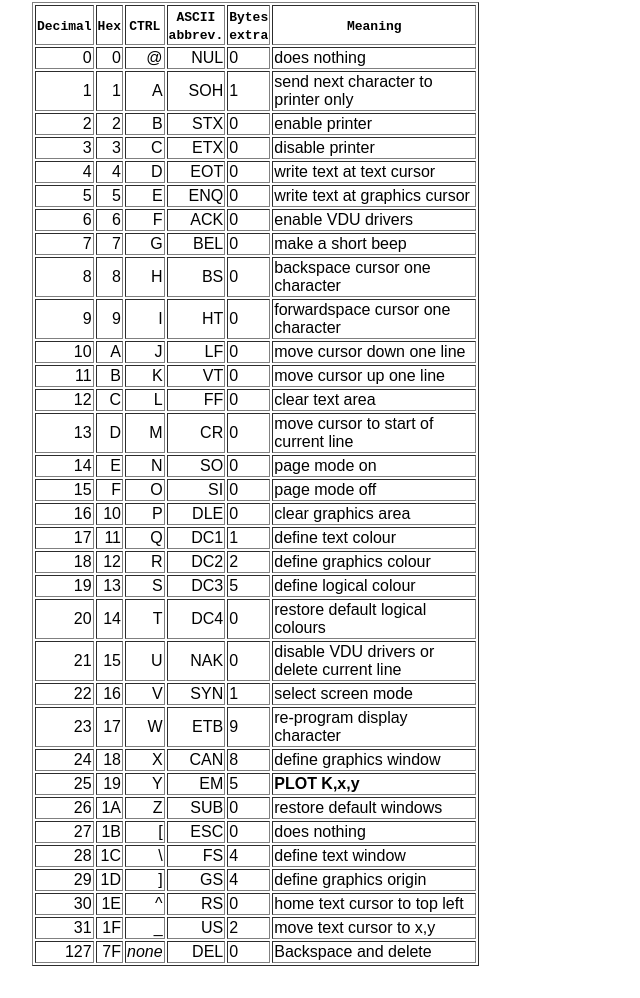
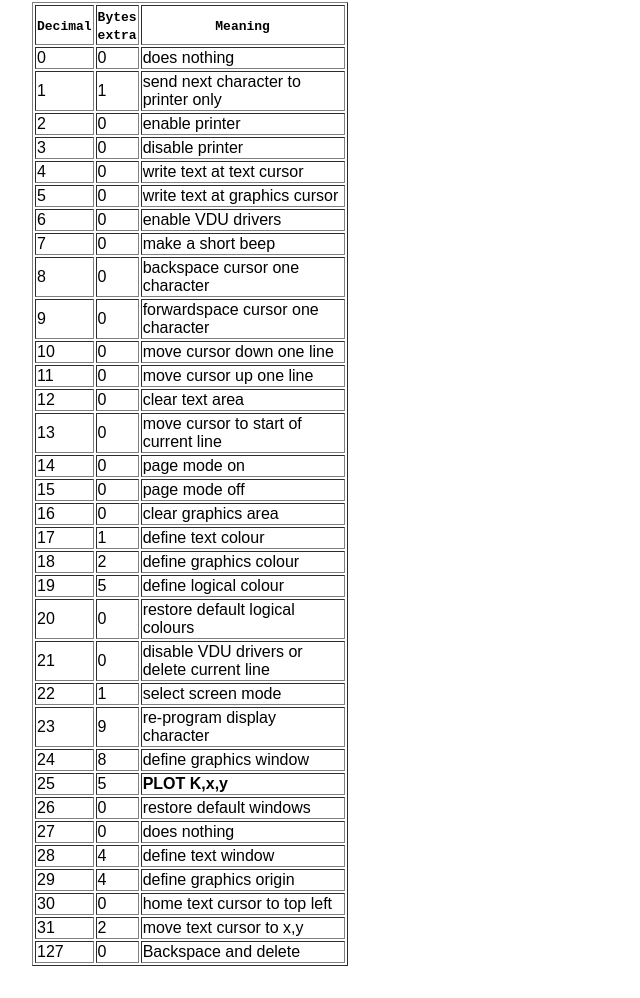
Before and after one commit to 8bitkick/8bitkick.github.io, a plain HTML site: page vdu/index.html in a window 1280 px wide. Shown: the part 458-1456 px from the top of the page, without its empty margins (0-640 px from the left). Drawn offline with Linux system fonts and the light colour scheme.

Commit message:
Improve table formatting

```diff
--- a/vdu/index.html
+++ b/vdu/index.html
@@ -7,6 +7,13 @@
   input, pre{
     background:#ddd;
     padding: 16px;
+  }
+
+  #lookup tr td:nth-child(2), #lookup th:nth-child(2),
+  #lookup tr td:nth-child(3), #lookup th:nth-child(3),
+  #lookup tr td:nth-child(4), #lookup th:nth-child(4)
+  {
+    display: none;
   }
 
 </style>
@@ -21,209 +28,209 @@
 
   <h2>VDU code summary</h2>
   <a href="https://central.kaserver5.org/Kasoft/Typeset/BBC/Ch34.html">Source: https://central.kaserver5.org/Kasoft/Typeset/BBC/Ch34.html</a>
-  <p></p><table border="1">
+  <p></p><table id="lookup" border="1">
     <tr><th align="left" width="12"><strong><tt>Decimal</tt></strong>
     </th><th width="16"><strong><tt>Hex</tt></strong>
     </th><th width="7"><strong><tt>CTRL</tt></strong>
     </th><th width="25"><strong><tt>ASCII abbrev.</tt></strong>
     </th><th width="7"><strong><tt>Bytes extra</tt></strong>
     </th><th width="200"><strong><tt>Meaning</tt></strong>
-    </th></tr><tr><td align="right">0
-    </td><td align="right">0
-    </td><td align="right">@
-    </td><td align="right">NUL
+    </th></tr><tr><td>0
+    </td><td>0
+    </td><td>@
+    </td><td>NUL
     </td><td>0
     </td><td>does nothing
-    </td></tr><tr><td align="right">1
-    </td><td align="right">1
-    </td><td align="right">A
-    </td><td align="right">SOH
+    </td></tr><tr><td>1
+    </td><td>1
+    </td><td>A
+    </td><td>SOH
     </td><td>1
     </td><td>send next character to printer only
-    </td></tr><tr><td align="right">2
-    </td><td align="right">2
-    </td><td align="right">B
-    </td><td align="right">STX
+    </td></tr><tr><td>2
+    </td><td>2
+    </td><td>B
+    </td><td>STX
     </td><td>0
     </td><td>enable printer
-    </td></tr><tr><td align="right">3
-    </td><td align="right">3
-    </td><td align="right">C
-    </td><td align="right">ETX
+    </td></tr><tr><td>3
+    </td><td>3
+    </td><td>C
+    </td><td>ETX
     </td><td>0
     </td><td>disable printer
-    </td></tr><tr><td align="right">4
-    </td><td align="right">4
-    </td><td align="right">D
-    </td><td align="right">EOT
+    </td></tr><tr><td>4
+    </td><td>4
+    </td><td>D
+    </td><td>EOT
     </td><td>0
     </td><td>write text at text cursor
-    </td></tr><tr><td align="right">5
-    </td><td align="right">5
-    </td><td align="right">E
-    </td><td align="right">ENQ
+    </td></tr><tr><td>5
+    </td><td>5
+    </td><td>E
+    </td><td>ENQ
     </td><td>0
     </td><td>write text at graphics cursor
-    </td></tr><tr><td align="right">6
-    </td><td align="right">6
-    </td><td align="right">F
-    </td><td align="right">ACK
+    </td></tr><tr><td>6
+    </td><td>6
+    </td><td>F
+    </td><td>ACK
     </td><td>0
     </td><td>enable VDU drivers
-    </td></tr><tr><td align="right">7
-    </td><td align="right">7
-    </td><td align="right">G
-    </td><td align="right">BEL
+    </td></tr><tr><td>7
+    </td><td>7
+    </td><td>G
+    </td><td>BEL
     </td><td>0
     </td><td>make a short beep
-    </td></tr><tr><td align="right">8
-    </td><td align="right">8
-    </td><td align="right">H
-    </td><td align="right">BS
+    </td></tr><tr><td>8
+    </td><td>8
+    </td><td>H
+    </td><td>BS
     </td><td>0
     </td><td>backspace cursor one character
-    </td></tr><tr><td align="right">9
-    </td><td align="right">9
-    </td><td align="right">I
-    </td><td align="right">HT
+    </td></tr><tr><td>9
+    </td><td>9
+    </td><td>I
+    </td><td>HT
     </td><td>0
     </td><td>forwardspace cursor one character
-    </td></tr><tr><td align="right">10
-    </td><td align="right">A
-    </td><td align="right">J
-    </td><td align="right">LF
+    </td></tr><tr><td>10
+    </td><td>A
+    </td><td>J
+    </td><td>LF
     </td><td>0
     </td><td>move cursor down one line
-    </td></tr><tr><td align="right">11
-    </td><td align="right">B
-    </td><td align="right">K
-    </td><td align="right">VT
+    </td></tr><tr><td>11
+    </td><td>B
+    </td><td>K
+    </td><td>VT
     </td><td>0
     </td><td>move cursor up one line
-    </td></tr><tr><td align="right">12
-    </td><td align="right">C
-    </td><td align="right">L
-    </td><td align="right">FF
+    </td></tr><tr><td>12
+    </td><td>C
+    </td><td>L
+    </td><td>FF
     </td><td>0
     </td><td>clear text area
-    </td></tr><tr><td align="right">13
-    </td><td align="right">D
-    </td><td align="right">M
-    </td><td align="right">CR
+    </td></tr><tr><td>13
+    </td><td>D
+    </td><td>M
+    </td><td>CR
     </td><td>0
     </td><td>move cursor to start of current line
-    </td></tr><tr><td align="right">14
-    </td><td align="right">E
-    </td><td align="right">N
-    </td><td align="right">SO
+    </td></tr><tr><td>14
+    </td><td>E
+    </td><td>N
+    </td><td>SO
     </td><td>0
     </td><td>page mode on
-    </td></tr><tr><td align="right">15
-    </td><td align="right">F
-    </td><td align="right">O
-    </td><td align="right">SI
+    </td></tr><tr><td>15
+    </td><td>F
+    </td><td>O
+    </td><td>SI
     </td><td>0
     </td><td>page mode off
-    </td></tr><tr><td align="right">16
-    </td><td align="right">10
-    </td><td align="right">P
-    </td><td align="right">DLE
+    </td></tr><tr><td>16
+    </td><td>10
+    </td><td>P
+    </td><td>DLE
     </td><td>0
     </td><td>clear graphics area
-    </td></tr><tr><td align="right">17
-    </td><td align="right">11
-    </td><td align="right">Q
-    </td><td align="right">DC1
+    </td></tr><tr><td>17
+    </td><td>11
+    </td><td>Q
+    </td><td>DC1
     </td><td>1
     </td><td>define text colour
-    </td></tr><tr><td align="right">18
-    </td><td align="right">12
-    </td><td align="right">R
-    </td><td align="right">DC2
+    </td></tr><tr><td>18
+    </td><td>12
+    </td><td>R
+    </td><td>DC2
     </td><td>2
     </td><td>define graphics colour
-    </td></tr><tr><td align="right">19
-    </td><td align="right">13
-    </td><td align="right">S
-    </td><td align="right">DC3
+    </td></tr><tr><td>19
+    </td><td>13
+    </td><td>S
+    </td><td>DC3
     </td><td>5
     </td><td>define logical colour
-    </td></tr><tr><td align="right">20
-    </td><td align="right">14
-    </td><td align="right">T
-    </td><td align="right">DC4
+    </td></tr><tr><td>20
+    </td><td>14
+    </td><td>T
+    </td><td>DC4
     </td><td>0
     </td><td>restore default logical colours
-    </td></tr><tr><td align="right">21
-    </td><td align="right">15
-    </td><td align="right">U
-    </td><td align="right">NAK
+    </td></tr><tr><td>21
+    </td><td>15
+    </td><td>U
+    </td><td>NAK
     </td><td>0
     </td><td>disable VDU drivers or delete current line
-    </td></tr><tr><td align="right">22
-    </td><td align="right">16
-    </td><td align="right">V
-    </td><td align="right">SYN
+    </td></tr><tr><td>22
+    </td><td>16
+    </td><td>V
+    </td><td>SYN
     </td><td>1
     </td><td>select screen mode
-    </td></tr><tr><td align="right">23
-    </td><td align="right">17
-    </td><td align="right">W
-    </td><td align="right">ETB
+    </td></tr><tr><td>23
+    </td><td>17
+    </td><td>W
+    </td><td>ETB
     </td><td>9
     </td><td>re-program display character
-    </td></tr><tr><td align="right">24
-    </td><td align="right">18
-    </td><td align="right">X
-    </td><td align="right">CAN
+    </td></tr><tr><td>24
+    </td><td>18
+    </td><td>X
+    </td><td>CAN
     </td><td>8
     </td><td>define graphics window
-    </td></tr><tr><td align="right">25
-    </td><td align="right">19
-    </td><td align="right">Y
-    </td><td align="right">EM
+    </td></tr><tr><td>25
+    </td><td>19
+    </td><td>Y
+    </td><td>EM
     </td><td>5
     </td><td><strong>PLOT K,x,y</strong>
-    </td></tr><tr><td align="right">26
-    </td><td align="right">1A
-    </td><td align="right">Z
-    </td><td align="right">SUB
+    </td></tr><tr><td>26
+    </td><td>1A
+    </td><td>Z
+    </td><td>SUB
     </td><td>0
     </td><td>restore default windows
-    </td></tr><tr><td align="right">27
-    </td><td align="right">1B
-    </td><td align="right">[
-    </td><td align="right">ESC
+    </td></tr><tr><td>27
+    </td><td>1B
+    </td><td>[
+    </td><td>ESC
     </td><td>0
     </td><td>does nothing
-    </td></tr><tr><td align="right">28
-    </td><td align="right">1C
-    </td><td align="right">\
-    </td><td align="right">FS
+    </td></tr><tr><td>28
+    </td><td>1C
+    </td><td>\
+    </td><td>FS
     </td><td>4
     </td><td>define text window
-    </td></tr><tr><td align="right">29
-    </td><td align="right">1D
-    </td><td align="right">]
-    </td><td align="right">GS
+    </td></tr><tr><td>29
+    </td><td>1D
+    </td><td>]
+    </td><td>GS
     </td><td>4
     </td><td>define graphics origin
-    </td></tr><tr><td align="right">30
-    </td><td align="right">1E
-    </td><td align="right">^
-    </td><td align="right">RS
+    </td></tr><tr><td>30
+    </td><td>1E
+    </td><td>^
+    </td><td>RS
     </td><td>0
     </td><td>home text cursor to top left
-    </td></tr><tr><td align="right">31
-    </td><td align="right">1F
-    </td><td align="right">_
-    </td><td align="right">US
+    </td></tr><tr><td>31
+    </td><td>1F
+    </td><td>_
+    </td><td>US
     </td><td>2
     </td><td>move text cursor to x,y
-    </td></tr><tr><td align="right">127
-    </td><td align="right">7F
-    </td><td align="right"><em>none</em>
-    </td><td align="right">DEL
+    </td></tr><tr><td>127
+    </td><td>7F
+    </td><td><em>none</em>
+    </td><td>DEL
     </td><td>0
     </td><td>Backspace and delete
     </td></tr></table>
@@ -279,6 +286,6 @@
 
     document.getElementById("code").addEventListener("keyup", main);
 
-  </script>
-</body>
-</html>
+    </script>
+  </body>
+  </html>
```
